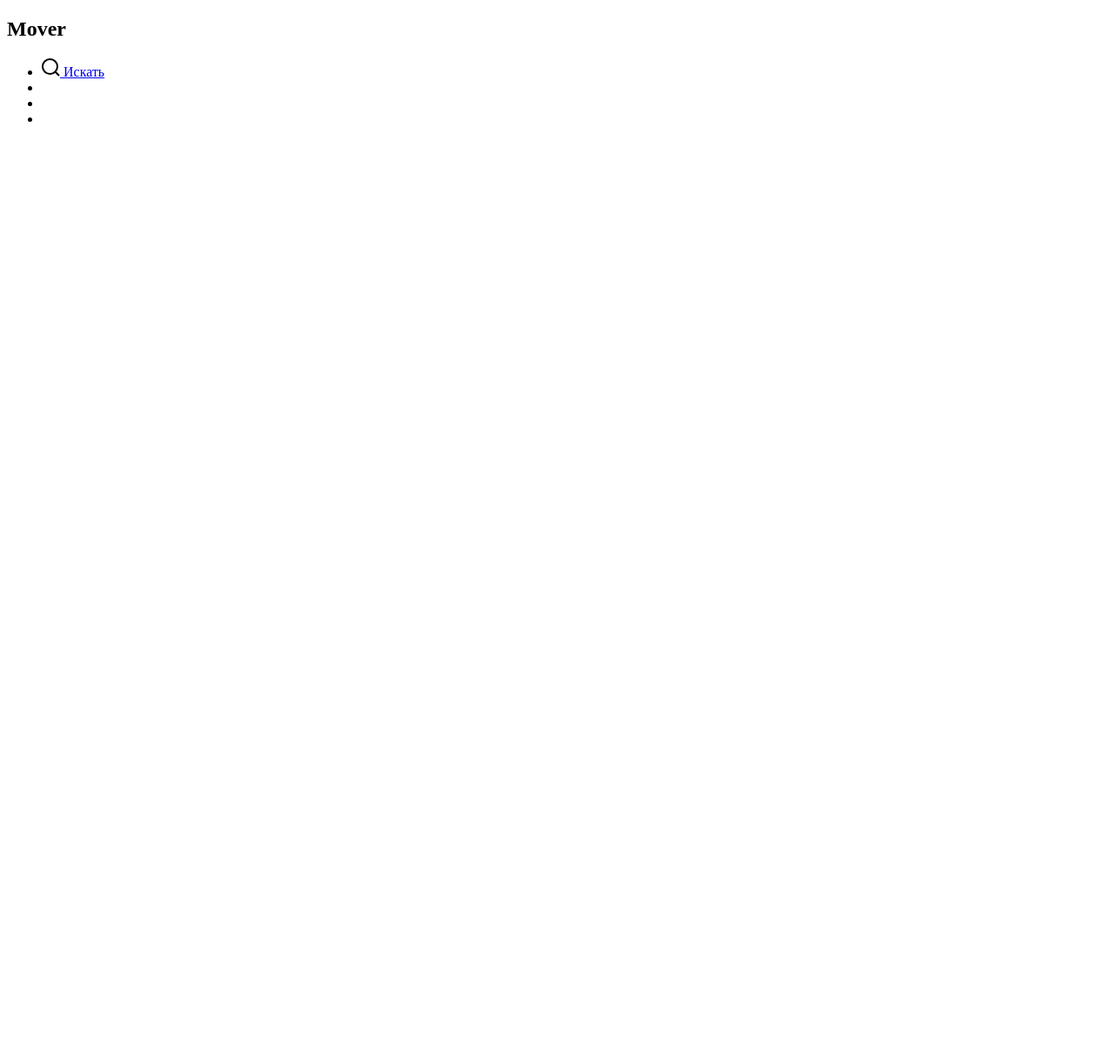
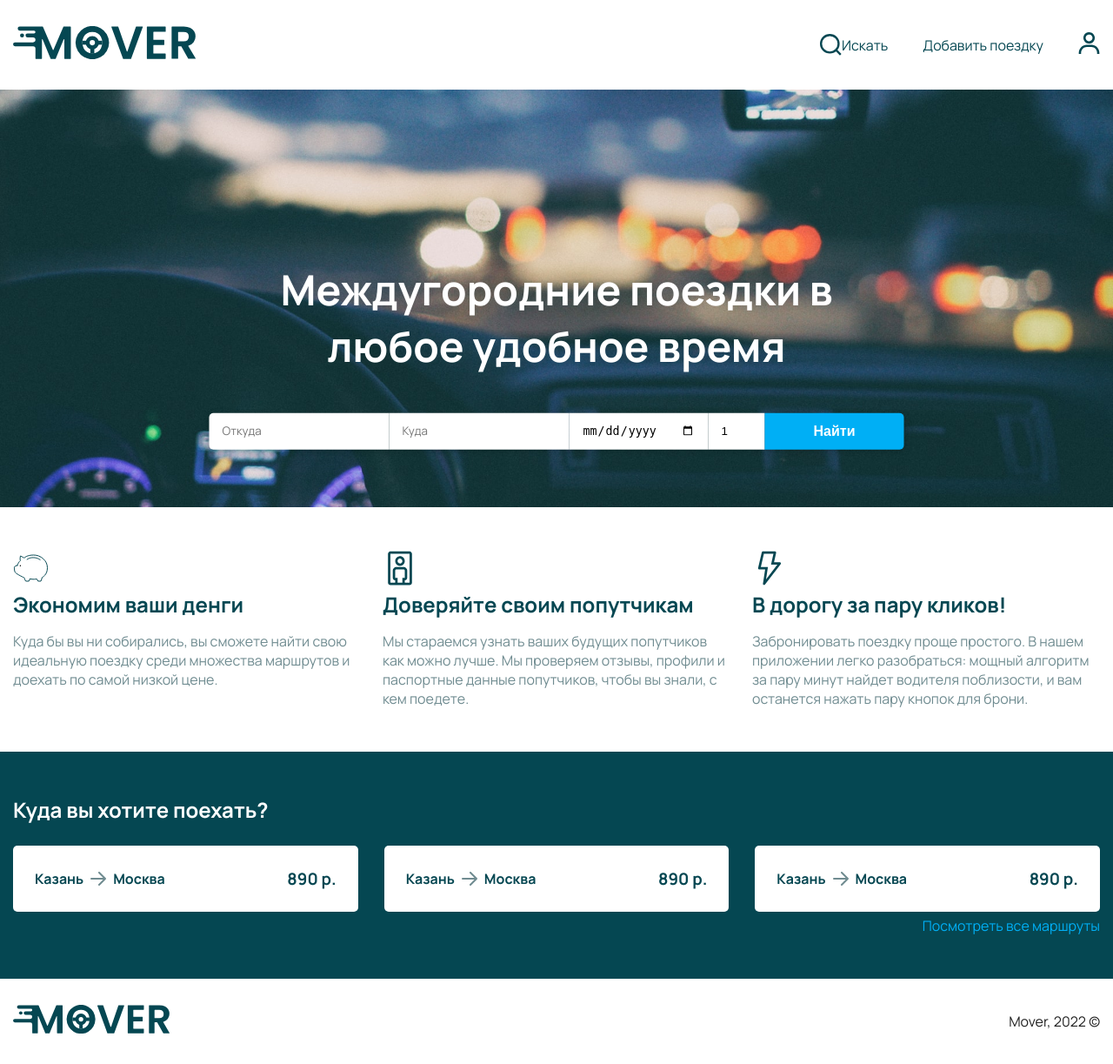
Before and after one commit to vers-dev/mover, a PHP site: page / in a window 1280 px wide. Before the commit the page is almost empty. Shown: the whole page at 87% size. Before the commit the page ends 140 px from the top, so only its background shows below. Run offline with PHP 8.4, Linux system fonts and the light colour scheme.

Commit message:
added index

```diff
--- a/assets/css/style.css
+++ b/assets/css/style.css
@@ -0,0 +1,278 @@
+*,
+*:after,
+*:before {
+  margin: 0;
+  padding: 0;
+  -webkit-box-sizing: border-box;
+          box-sizing: border-box;
+}
+
+:root {
+  --green-color: rgb(5, 71, 82);
+  --blue-color: rgb(0, 175, 245);
+  --grey-color: rgb(112, 140, 145);
+  --text-color: #232323;
+  --border-radius: 5px;
+  --font-size: 16px;
+  --font-fam: "Manrope", sans-serif;
+}
+
+::-webkit-input-placeholder {
+  font-family: var(--font-fam);
+}
+
+::-moz-placeholder {
+  font-family: var(--font-fam);
+}
+
+:-ms-input-placeholder {
+  font-family: var(--font-fam);
+}
+
+::-ms-input-placeholder {
+  font-family: var(--font-fam);
+}
+
+::placeholder {
+  font-family: var(--font-fam);
+}
+
+body {
+  font-family: var(--font-fam);
+  color: var(--text-color);
+}
+
+a {
+  text-decoration: none;
+}
+
+ul, ol {
+  list-style: none;
+}
+
+.container {
+  max-width: 1300px;
+  margin: 0 auto;
+  padding: 0 15px;
+}
+
+.section {
+  padding: 50px 0;
+}
+
+.input {
+  padding: 12px 15px;
+  max-height: 42px;
+  border: none;
+  border-radius: var(--border-radius);
+  outline: none;
+}
+
+.button {
+  border: none;
+  background-color: var(--blue-color);
+  cursor: pointer;
+  color: white;
+  font-weight: 700;
+  font-size: 16px;
+}
+
+.grid {
+  display: -ms-grid;
+  display: grid;
+}
+
+.price {
+  color: var(--green-color);
+  font-weight: 700;
+}
+
+.header {
+  padding: 30px 0;
+}
+.header-content {
+  display: -webkit-box;
+  display: -ms-flexbox;
+  display: flex;
+  -webkit-box-orient: horizontal;
+  -webkit-box-direction: normal;
+      -ms-flex-direction: row;
+          flex-direction: row;
+  -webkit-box-pack: justify;
+      -ms-flex-pack: justify;
+          justify-content: space-between;
+  -webkit-box-align: center;
+      -ms-flex-align: center;
+          align-items: center;
+}
+.header .logo {
+  width: 70%;
+}
+.header-menu {
+  display: -webkit-box;
+  display: -ms-flexbox;
+  display: flex;
+  -webkit-box-orient: horizontal;
+  -webkit-box-direction: normal;
+      -ms-flex-direction: row;
+          flex-direction: row;
+  gap: 40px;
+  -webkit-box-align: center;
+      -ms-flex-align: center;
+          align-items: center;
+  -webkit-box-pack: justify;
+      -ms-flex-pack: justify;
+          justify-content: space-between;
+}
+.header .menu-item {
+  display: -webkit-box;
+  display: -ms-flexbox;
+  display: flex;
+  -webkit-box-align: center;
+      -ms-flex-align: center;
+          align-items: center;
+}
+.header .menu-item__link {
+  color: var(--green-color);
+}
+.header .menu-item__img {
+  width: 25px;
+  height: 25px;
+}
+
+.banner {
+  background-image: url("../images/banner-bg.jpg");
+  background-position: center center;
+  background-repeat: no-repeat;
+  background-size: cover;
+  position: relative;
+  height: 60vh;
+}
+.banner-content {
+  position: absolute;
+  top: 50%;
+  left: 50%;
+  -webkit-transform: translate(-50%, -20%);
+          transform: translate(-50%, -20%);
+}
+.banner__title {
+  font-size: 48px;
+  color: white;
+  text-align: center;
+  margin-bottom: 45px;
+}
+.banner-form {
+  display: -ms-grid;
+  display: grid;
+  -ms-grid-columns: 1fr 1fr 160px 65px 160px;
+  grid-template-columns: 1fr 1fr 160px 65px 160px;
+  -webkit-box-shadow: rgba(0, 0, 0, 0.16) 0px 1pt 4pt, rgba(0, 0, 0, 0.08) 0px 2pt 8pt;
+          box-shadow: rgba(0, 0, 0, 0.16) 0px 1pt 4pt, rgba(0, 0, 0, 0.08) 0px 2pt 8pt;
+}
+.banner-form .first {
+  border-radius: 5px 0 0 5px !important;
+}
+.banner-form .last {
+  border-radius: 0 5px 5px 0 !important;
+}
+.banner__input {
+  border-radius: 0;
+}
+
+.features-grid {
+  -ms-grid-columns: 1fr 25px 1fr 25px 1fr;
+  grid-template-columns: repeat(3, 1fr);
+  gap: 25px;
+}
+.features .feature__img {
+  width: 40px;
+  height: 40px;
+}
+.features .feature__title {
+  margin-bottom: 15px;
+  color: var(--green-color);
+}
+.features .feature__text {
+  color: var(--grey-color);
+}
+
+.routes {
+  background-color: var(--green-color);
+}
+.routes-grid {
+  -ms-grid-columns: 1fr 30px 1fr 30px 1fr;
+  grid-template-columns: repeat(3, 1fr);
+  gap: 30px;
+}
+.routes__title {
+  color: white;
+  margin-bottom: 25px;
+}
+.routes .route {
+  display: -webkit-box;
+  display: -ms-flexbox;
+  display: flex;
+  -webkit-box-orient: horizontal;
+  -webkit-box-direction: normal;
+      -ms-flex-direction: row;
+          flex-direction: row;
+  -webkit-box-pack: justify;
+      -ms-flex-pack: justify;
+          justify-content: space-between;
+  -webkit-box-align: center;
+      -ms-flex-align: center;
+          align-items: center;
+  padding: 25px;
+  gap: 15px;
+  border-radius: var(--border-radius);
+  background-color: white;
+  cursor: pointer;
+}
+.routes .route-city {
+  font-weight: 700;
+  color: var(--green-color);
+}
+.routes .route-way {
+  display: -webkit-box;
+  display: -ms-flexbox;
+  display: flex;
+  -webkit-box-orient: horizontal;
+  -webkit-box-direction: normal;
+      -ms-flex-direction: row;
+          flex-direction: row;
+  -webkit-box-align: center;
+      -ms-flex-align: center;
+          align-items: center;
+  gap: 8px;
+  word-break: break-word;
+}
+.routes__link {
+  color: var(--blue-color);
+  display: -webkit-box;
+  display: -ms-flexbox;
+  display: flex;
+  -webkit-box-pack: end;
+      -ms-flex-pack: end;
+          justify-content: flex-end;
+  margin-top: 5px;
+}
+
+.footer-content {
+  display: -webkit-box;
+  display: -ms-flexbox;
+  display: flex;
+  -webkit-box-orient: horizontal;
+  -webkit-box-direction: normal;
+      -ms-flex-direction: row;
+          flex-direction: row;
+  -webkit-box-pack: justify;
+      -ms-flex-pack: justify;
+          justify-content: space-between;
+  -webkit-box-align: center;
+      -ms-flex-align: center;
+          align-items: center;
+  padding: 30px 0;
+}
+.footer-content .logo {
+  width: 60%;
+}
--- a/assets/scss/style.scss
+++ b/assets/scss/style.scss
@@ -4,6 +4,27 @@
   margin: 0;
   padding: 0;
   box-sizing: border-box;
+}
+
+:root{
+  --green-color: rgb(5, 71, 82);
+  --blue-color: rgb(0, 175, 245);
+  --grey-color: rgb(112, 140, 145);
+  --text-color: #232323;
+
+  --border-radius: 5px;
+
+  --font-size: 16px;
+  --font-fam: 'Manrope', sans-serif;
+}
+
+::placeholder{
+  font-family: var(--font-fam);
+}
+
+body{
+  font-family: var(--font-fam);
+  color: var(--text-color);
 }
 
 a{
@@ -13,3 +34,198 @@ a{
 ul,ol{
   list-style: none;
 }
+
+.container{
+  max-width: 1300px;
+  margin: 0 auto;
+  padding: 0 15px;
+}
+
+.section{
+  padding: 50px 0;
+}
+
+.input{
+  padding: 12px 15px;
+  max-height: 42px;
+  border: none;
+  border-radius: var(--border-radius);
+  outline: none;
+}
+
+.button{
+  border: none;
+  background-color: var(--blue-color);
+  cursor: pointer;
+
+  color: white;
+  font-weight: 700;
+  font-size: 16px;
+}
+
+.grid{
+  display: grid;
+}
+
+.price{
+  color: var(--green-color);
+  font-weight: 700;
+}
+
+.header{
+  padding: 30px 0;
+  &-content{
+    display: flex;
+    flex-direction: row;
+    justify-content: space-between;
+    align-items: center;
+  }
+
+  .logo{
+    width: 70%;
+  }
+
+  &-menu{
+    display: flex;
+    flex-direction: row;
+    gap: 40px;
+    align-items: center;
+    justify-content: space-between;
+  }
+
+  .menu{
+    &-item{
+      display: flex;
+      align-items: center;
+      &__link{
+        color: var(--green-color);
+      }
+      &__img{
+        width: 25px;
+        height: 25px;
+      }
+    }
+  }
+}
+
+.banner{
+  background-image: url("../images/banner-bg.jpg");
+  background-position: center center;
+  background-repeat: no-repeat;
+  background-size: cover;
+  position: relative;
+  height: 60vh;
+
+  &-content{
+    position: absolute;
+    top: 50%;
+    left: 50%;
+    transform: translate(-50%, -20%);
+  }
+
+  &__title{
+    font-size: 48px;
+    color: white;
+    text-align: center;
+    margin-bottom: 45px;
+  }
+
+  &-form{
+    display: grid;
+    grid-template-columns: 1fr 1fr 160px 65px 160px;
+    box-shadow: rgba(0, 0, 0, 0.16) 0px 1pt 4pt, rgba(0, 0, 0, 0.08) 0px 2pt 8pt;
+
+    & .first{
+      border-radius: 5px 0 0 5px!important;
+    }
+    & .last{
+      border-radius: 0 5px 5px 0!important;
+    }
+  }
+
+  &__input{
+    border-radius: 0;
+  }
+}
+
+.features{
+  &-grid{
+    grid-template-columns: repeat(3, 1fr);
+    gap: 25px;
+  }
+  .feature{
+    &__img{
+      width: 40px;
+      height: 40px;
+    }
+    &__title{
+      margin-bottom: 15px;
+      color: var(--green-color);
+    }
+    &__text{
+      color: var(--grey-color)
+    }
+  }
+}
+
+.routes{
+  background-color: var(--green-color);
+  &-grid{
+    grid-template-columns: repeat(3, 1fr);
+    gap: 30px;
+  }
+
+  &__title{
+    color: white;
+    margin-bottom: 25px;
+  }
+
+  .route{
+    display: flex;
+    flex-direction: row;
+    justify-content: space-between;
+    align-items: center;
+    padding: 25px;
+    gap: 15px;
+    border-radius: var(--border-radius);
+    background-color: white;
+
+    cursor: pointer;
+
+    &-city{
+      font-weight: 700;
+      color: var(--green-color);
+    }
+    &-price{
+
+    }
+    &-way{
+      display: flex;
+      flex-direction: row;
+      align-items: center;
+      gap: 8px;
+      word-break: break-word;
+    }
+  }
+
+  &__link{
+    color: var(--blue-color);
+    display: flex;
+    justify-content: flex-end;
+    margin-top: 5px;
+  }
+}
+
+.footer{
+  &-content{
+    display: flex;
+    flex-direction: row;
+    justify-content: space-between;
+    align-items: center;
+
+    padding: 30px 0;
+    .logo{
+      width: 60%;
+    }
+  }
+}
--- a/index.html
+++ b/index.html
@@ -5,7 +5,18 @@
     <meta name="viewport"
           content="width=device-width, user-scalable=no, initial-scale=1.0, maximum-scale=1.0, minimum-scale=1.0">
     <meta http-equiv="X-UA-Compatible" content="ie=edge">
-    <title></title>
+
+    <!--  Стили скрипты  -->
+    <link rel="stylesheet" href="assets/css/style.css">
+    <script src="assets/js/index.js" defer></script>
+
+    <!--  Шрифты  -->
+    <link rel="preconnect" href="https://fonts.googleapis.com">
+    <link rel="preconnect" href="https://fonts.gstatic.com" crossorigin>
+    <link href="https://fonts.googleapis.com/css2?family=Manrope:wght@300;400;500;600;700;800&family=Work+Sans:wght@100&display=swap"
+          rel="stylesheet">
+
+    <title>Mover</title>
 </head>
 <body>
 
@@ -13,21 +24,20 @@
     <div class="container">
         <div class="header-content">
             <div class="logo-wrapper">
-                <h2 class="logo header-logo">Mover</h2>
+                <img src="assets/images/icons/logo.svg" alt="logo" class="logo">
             </div>
             <nav class="nav">
                 <ul class="header-menu">
                     <li class="menu__item menu-item">
-                        <a href="#" class="menu-item__link"><img src="assets/images/icons/search.svg" alt="search-icon" class="menu-item__img"> Искать</a>
+                        <img src="assets/images/icons/search.svg" alt="search-icon" class="menu-item__img">
+                        <a href="#" class="menu-item__link"> Искать</a>
                     </li>
                     <li class="menu__item menu-item">
-                        <a href="#" class="menu-item__link"></a>
+                        <a href="#" class="menu-item__link">Добавить поездку</a>
                     </li>
                     <li class="menu__item menu-item">
-                        <a href="#" class="menu-item__link"></a>
-                    </li>
-                    <li class="menu__item menu-item">
-                        <a href="#" class="menu-item__link"></a>
+                        <a href="#" class="menu-item__link"> <img src="assets/images/icons/user.svg" alt="logo"
+                                                                  class="menu-item__img"> </a>
                     </li>
                 </ul>
             </nav>
@@ -35,6 +45,128 @@
     </div>
 </header>
 
+<section class="section banner">
+    <div class="container">
+        <div class="section-content banner-content">
+            <h1 class="banner__title">Междугородние поездки в любое удобное время</h1>
+            <form action="?" class="form banner-form" method="post" name="search">
+                <input type="text" class="input banner__input first" name="from" placeholder="Откуда">
+
+                <input type="text" class="input banner__input" name="to" placeholder="Куда">
+
+                <input type="date" class="input banner__input" name="date">
+
+                <input type="text" class="input banner__input" name="quantity" value="1">
+                <button class="button banner__button last">Найти</button>
+            </form>
+        </div>
+    </div>
+</section>
+
+<section class="section features">
+    <div class="container">
+        <div class="section-content features-content">
+            <div class="grid features-grid">
+                <div class="feature">
+                    <img src="assets/images/icons/features1.svg" alt="feature" class="feature__img">
+                    <h2 class="feature__title">Экономим ваши денги</h2>
+                    <p class="feature__text">Куда бы вы ни собирались, вы сможете найти свою
+                        идеальную поездку среди множества маршрутов и доехать по самой низкой цене.</p>
+                </div>
+
+                <div class="feature">
+                    <img src="assets/images/icons/docs.svg" alt="feature" class="feature__img">
+                    <h2 class="feature__title">Доверяйте своим попутчикам</h2>
+                    <p class="feature__text">Мы стараемся узнать ваших будущих попутчиков как
+                        можно лучше. Мы проверяем отзывы, профили и паспортные данные попутчиков, чтобы вы знали, с кем
+                        поедете.</p>
+                </div>
+
+                <div class="feature">
+                    <img src="assets/images/icons/flash.svg" alt="feature" class="feature__img">
+                    <h2 class="feature__title">В дорогу за пару кликов!</h2>
+                    <p class="feature__text">Забронировать поездку проще простого. В нашем приложении легко разобраться:
+                        мощный алгоритм за пару минут найдет водителя поблизости, и вам останется нажать пару кнопок для
+                        брони.</p>
+                </div>
+            </div>
+        </div>
+    </div>
+</section>
+
+<section class="section routes">
+    <div class="container">
+        <div class="section-content routes-content">
+            <h2 class="section__title routes__title">Куда вы хотите поехать?</h2>
+            <div class="grid routes-grid">
+                <a href="#">
+                    <div class="route">
+                        <div class="route-way">
+                            <span class="route-city">Казань</span>
+                            <svg width="18" height="16" viewBox="0 0 18 16" fill="none"
+                                 xmlns="http://www.w3.org/2000/svg">
+                                <path d="M10 1L17 8L10 15M1 8H17H1Z" stroke="#708C91" stroke-width="2"
+                                      stroke-linecap="round" stroke-linejoin="round"/>
+                            </svg>
+                            <span class="route-city">Москва</span>
+                        </div>
+                        <div class="route-price">
+                            <h3 class="price">890 р.</h3>
+                        </div>
+                    </div>
+                </a>
+
+                <a href="#" >
+                    <div class="route grid">
+                        <div class="route-way">
+                            <span class="route-city">Казань</span>
+                            <svg width="18" height="16" viewBox="0 0 18 16" fill="none"
+                                 xmlns="http://www.w3.org/2000/svg">
+                                <path d="M10 1L17 8L10 15M1 8H17H1Z" stroke="#708C91" stroke-width="2"
+                                      stroke-linecap="round" stroke-linejoin="round"/>
+                            </svg>
+                            <span class="route-city">Москва</span>
+                        </div>
+                        <div class="route-price">
+                            <h3 class="price">890 р.</h3>
+                        </div>
+                    </div>
+                </a>
+
+                <a href="#">
+                    <div class="route grid">
+                        <div class="route-way">
+                            <span class="route-city">Казань</span>
+                            <svg width="18" height="16" viewBox="0 0 18 16" fill="none"
+                                 xmlns="http://www.w3.org/2000/svg">
+                                <path d="M10 1L17 8L10 15M1 8H17H1Z" stroke="#708C91" stroke-width="2"
+                                      stroke-linecap="round" stroke-linejoin="round"/>
+                            </svg>
+                            <span class="route-city">Москва</span>
+                        </div>
+                        <div class="route-price">
+                            <h3 class="price">890 р.</h3>
+                        </div>
+                    </div>
+                </a>
+            </div>
+            <a href="#" class="routes__link">Посмотреть все маршруты</a>
+        </div>
+    </div>
+</section>
+
+<footer class="footer">
+    <div class="container">
+        <div class="footer-content">
+            <div class="footer-logo">
+                <img src="assets/images/icons/logo.svg" alt="logo" class="logo">
+            </div>
+
+            <p class="footer__text">Mover, 2022 &copy;</p>
+        </div>
+    </div>
+</footer>
+
 
 </body>
 </html>
```
Also changed, not shown: assets/images/banner-bg.jpg (added), assets/images/banner.jpg (added), assets/images/icons/arrow.svg (added), assets/images/icons/docs.svg (added), assets/images/icons/features1.svg (added), assets/images/icons/flash.svg (added), assets/images/icons/logo.svg (added), assets/images/icons/search.svg, assets/images/icons/user.svg (added), assets/js/index.js (added), 1 other file.
